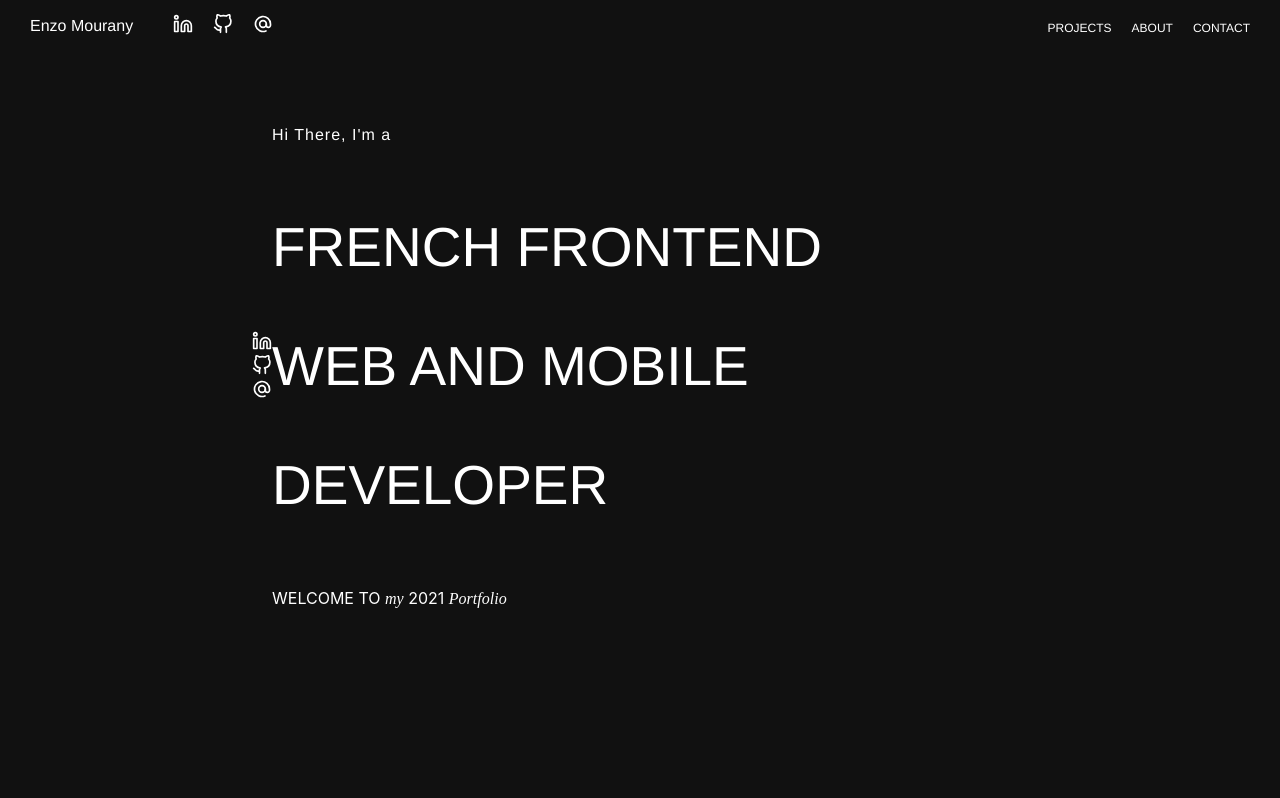
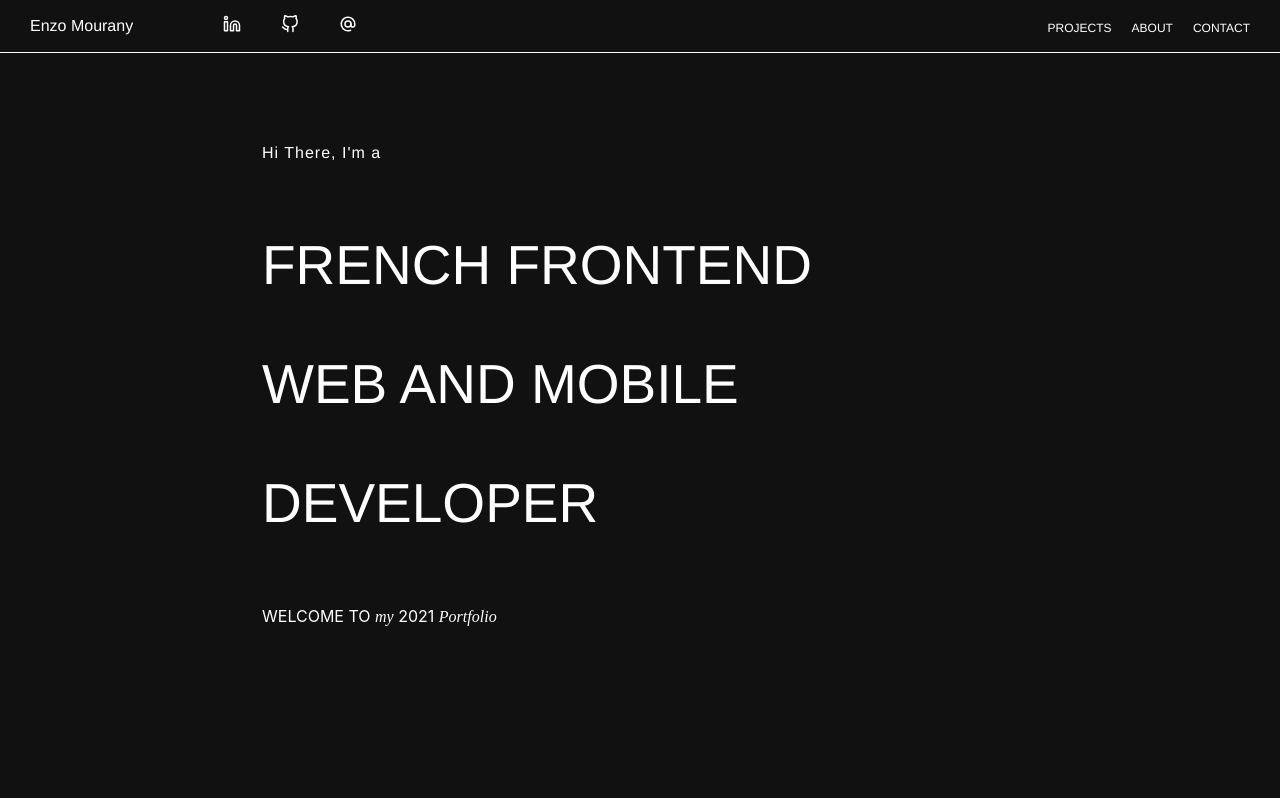
Before and after one commit to enzo-mourany/portfolio, a Next.js app: page / in a window 1280 px wide. Shown: the top 798 px of the page. Built offline with nearby package versions, Linux system fonts and the light colour scheme.

Commit message:
finished topbar

```diff
--- a/pages/HomePage.jsx
+++ b/pages/HomePage.jsx
@@ -5,78 +5,7 @@ import styles from '../styles/homepage.module.scss';
 export default function HomePage() {
     return (
         <div className={styles.intro} id='intro'>
-            <div className={styles.icon}>
-                <div className={styles.itemContainer}>
-                    <a
-                        href='https://www.linkedin.com/in/enzo-mourany-9b4a37228/'
-                        target='_blank'
-                        rel='noreferrer'
-                    >
-                        <svg
-                            xmlns='http://www.w3.org/2000/svg'
-                            role='img'
-                            viewBox='0 0 24 24'
-                            fill='none'
-                            width='20'
-                            height='20'
-                            stroke='white'
-                            strokeWidth='2'
-                            strokeLinecap='round'
-                            strokeLinejoin='round'
-                            className='feather feather-linkedin'
-                        >
-                            <title>LinkedIn</title>
-                            <path d='M16 8a6 6 0 0 1 6 6v7h-4v-7a2 2 0 0 0-2-2 2 2 0 0 0-2 2v7h-4v-7a6 6 0 0 1 6-6z'></path>
-                            <rect x='2' y='9' width='4' height='12'></rect>
-                            <circle cx='4' cy='4' r='2'></circle>
-                        </svg>
-                    </a>
-                </div>
-                <div className={styles.itemContainer}>
-                    <a
-                        href='https://github.com/enzo-mourany/'
-                        target='_blank'
-                        rel='noreferrer'
-                    >
-                        <svg
-                            xmlns='http://www.w3.org/2000/svg'
-                            role='img'
-                            viewBox='0 0 24 24'
-                            fill='none'
-                            width='20'
-                            height='20'
-                            stroke='white'
-                            strokeWidth='2'
-                            strokeLinecap='round'
-                            strokeLinejoin='round'
-                            className='feather feather-github'
-                        >
-                            <title>GitHub</title>
-                            <path d='M9 19c-5 1.5-5-2.5-7-3m14 6v-3.87a3.37 3.37 0 0 0-.94-2.61c3.14-.35 6.44-1.54 6.44-7A5.44 5.44 0 0 0 20 4.77 5.07 5.07 0 0 0 19.91 1S18.73.65 16 2.48a13.38 13.38 0 0 0-7 0C6.27.65 5.09 1 5.09 1A5.07 5.07 0 0 0 5 4.77a5.44 5.44 0 0 0-1.5 3.78c0 5.42 3.3 6.61 6.44 7A3.37 3.37 0 0 0 9 18.13V22'></path>
-                        </svg>
-                    </a>
-                </div>
-                <div className={styles.itemContainer}>
-                    <a href='mailto:enzo.mourany@outlook.com'>
-                        <svg
-                            xmlns='http://www.w3.org/2000/svg'
-                            className='icon icon-tabler icon-tabler-at'
-                            width='20'
-                            height='20'
-                            viewBox='0 0 24 24'
-                            strokeWidth='2'
-                            stroke='#ffffff'
-                            fill='none'
-                            strokeLinecap='round'
-                            strokeLinejoin='round'
-                        >
-                            <path stroke='none' d='M0 0h24v24H0z' fill='none' />
-                            <circle cx='12' cy='12' r='4' />
-                            <path d='M16 12v1.5a2.5 2.5 0 0 0 5 0v-1.5a9 9 0 1 0 -5.5 8.28' />
-                        </svg>
-                    </a>
-                </div>
-            </div>
+
             <div className={styles.right}>
                 <div className={styles.wrapper}>
                     <div className={styles.presentation}>
--- a/pages/Topbar.jsx
+++ b/pages/Topbar.jsx
@@ -5,9 +5,9 @@ export default function Topbar() {
     return (
         <div className={styles.topbar}>
             <div className={styles.left}>
-                <p>Enzo Mourany</p>
+                <a href="#">Enzo Mourany</a>
                 <div className={styles.icon}>
-                    <div className={styles.itemContainer}>
+
                     <a
                         href='https://www.linkedin.com/in/enzo-mourany-9b4a37228/'
                         target='_blank'
@@ -18,8 +18,8 @@ export default function Topbar() {
                             role='img'
                             viewBox='0 0 24 24'
                             fill='none'
-                                width='20'
-                                height='20'
+                            width='18'
+                            height='18'
                             stroke='white'
                             strokeWidth='2'
                             strokeLinecap='round'
@@ -32,8 +32,7 @@ export default function Topbar() {
                             <circle cx='4' cy='4' r='2'></circle>
                         </svg>
                     </a>
-                    </div>
-                    <div className={styles.itemContainer}>
+
                     <a
                         href='https://github.com/enzo-mourany/'
                         target='_blank'
@@ -44,8 +43,8 @@ export default function Topbar() {
                             role='img'
                             viewBox='0 0 24 24'
                             fill='none'
-                                width='20'
-                                height='20'
+                            width='18'
+                            height='18'
                             stroke='white'
                             strokeWidth='2'
                             strokeLinecap='round'
@@ -56,14 +55,13 @@ export default function Topbar() {
                             <path d='M9 19c-5 1.5-5-2.5-7-3m14 6v-3.87a3.37 3.37 0 0 0-.94-2.61c3.14-.35 6.44-1.54 6.44-7A5.44 5.44 0 0 0 20 4.77 5.07 5.07 0 0 0 19.91 1S18.73.65 16 2.48a13.38 13.38 0 0 0-7 0C6.27.65 5.09 1 5.09 1A5.07 5.07 0 0 0 5 4.77a5.44 5.44 0 0 0-1.5 3.78c0 5.42 3.3 6.61 6.44 7A3.37 3.37 0 0 0 9 18.13V22'></path>
                         </svg>
                     </a>
-                    </div>
-                    <div className={styles.itemContainer}>
+
                     <a href='mailto:enzo.mourany@outlook.com'>
                         <svg
                             xmlns='http://www.w3.org/2000/svg'
                             className='icon icon-tabler icon-tabler-at'
-                                width='20'
-                                height='20'
+                            width='18'
+                            height='18'
                             viewBox='0 0 24 24'
                             strokeWidth='2'
                             stroke='#ffffff'
@@ -76,7 +74,7 @@ export default function Topbar() {
                             <path d='M16 12v1.5a2.5 2.5 0 0 0 5 0v-1.5a9 9 0 1 0 -5.5 8.28' />
                         </svg>
                     </a>
-                    </div>
+
                 </div>
             </div>
             <div className={styles.middle}>
--- a/pages/index.jsx
+++ b/pages/index.jsx
@@ -4,6 +4,7 @@ import Head from 'next/head';
 import Topbar from './Topbar';
 import HomePage from './HomePage';
 import About from './About';
+import styles from '../styles/index.module.scss';
 
 
 export default function Home() {
@@ -15,7 +16,7 @@ export default function Home() {
       </Head>
       <main>
         <Topbar />
-        <div className="sections">
+        <div className={styles.sections}>
           <HomePage />
           <About />
         </div>
--- /dev/null
+++ b/styles/index.module.scss
@@ -0,0 +1,4 @@
+.sections {
+    top: 70px;
+    position: relative;
+}
--- a/styles/topbar.module.scss
+++ b/styles/topbar.module.scss
@@ -1,11 +1,15 @@
 .topbar {
     display: flex;
     flex-direction: row;
+    position: fixed;
+    width: 100%;
+    border-bottom: 1px solid #fff;
+    background-color: #111111;
     .left {
         display: flex;
         align-items: center;
         width: 100%;
-        p {
+        a {
             font-family: PP, helvetica, arial, sans-serif;
             color: #fff;
             font-size: 16px;
@@ -15,8 +19,18 @@
         .icon {
             display: flex;
             flex-direction: row;
-            gap: 20px;
-            margin-left: 40px;
+            gap: 10px;
+            margin-left: 60px;
+            a {
+                svg {
+                    transition: all 0.2s ease;
+                }
+            }
+            a:hover {
+                svg {
+                    transform: translateY(-2px);
+                }
+            }
         }
     }
     .middle {
```
Lines whose indentation alone changed are shown as unchanged.
